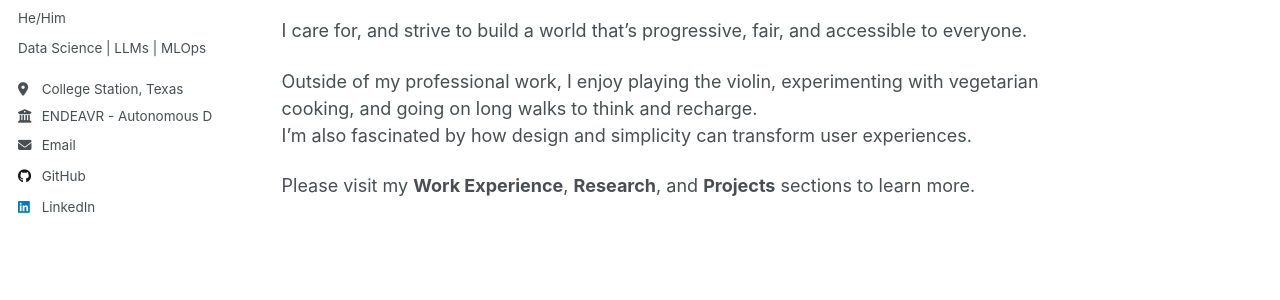
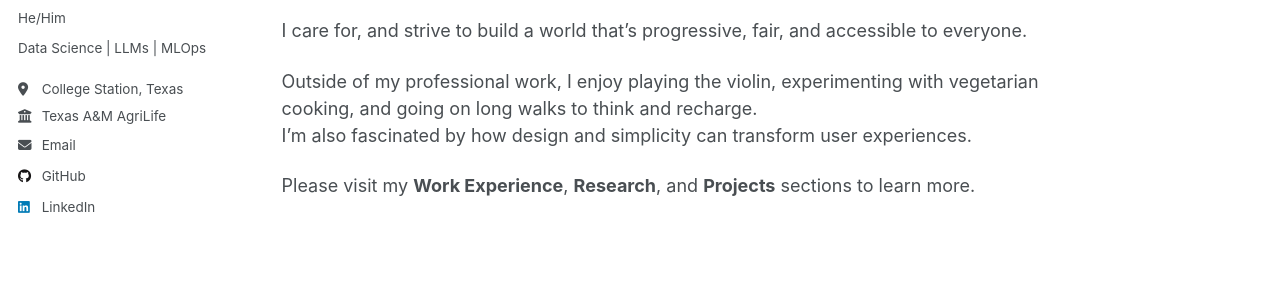
Before and after one commit to ramanahm1/ramanahm1.github.io, a Jekyll site: the page built from _pages/about.md, in a window 1280 px wide. Shown: the part 329-629 px from the top of the page. Built offline with Jekyll 4.4.1, drawn with Linux system fonts in a browser that asks for light colours; a script that is not in the unit is left out.

Commit message:
Update _config.yml

```diff
--- a/_config.yml
+++ b/_config.yml
@@ -27,7 +27,7 @@ author:
   pronouns         : "He/Him"
   bio              : "Data Science | LLMs | MLOps"
   location         : "College Station, Texas"
-  employer         : "ENDEAVR - Autonomous Driving"
+  employer         : "Texas A&M AgriLife"
   uri              : # URL
   email            : "hm1ramana@gmail.com"
 
```
